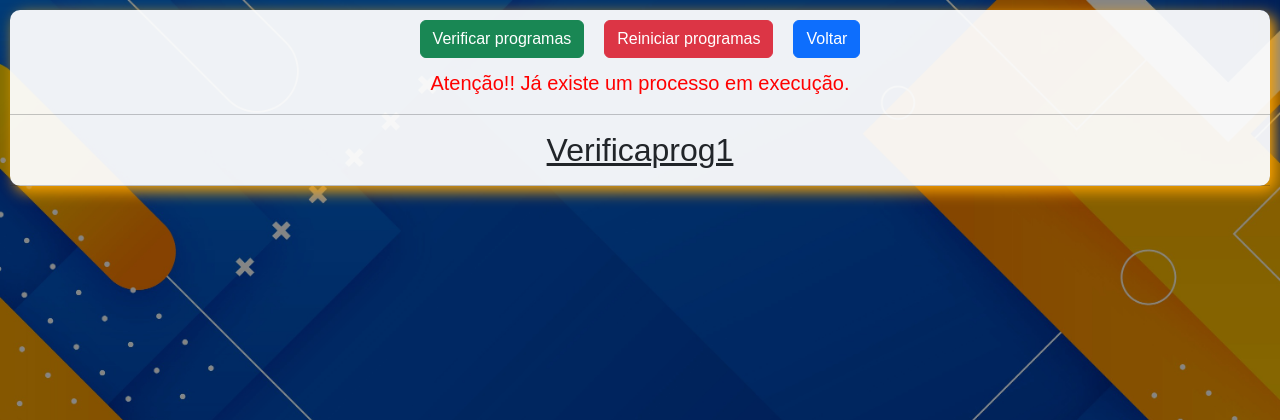
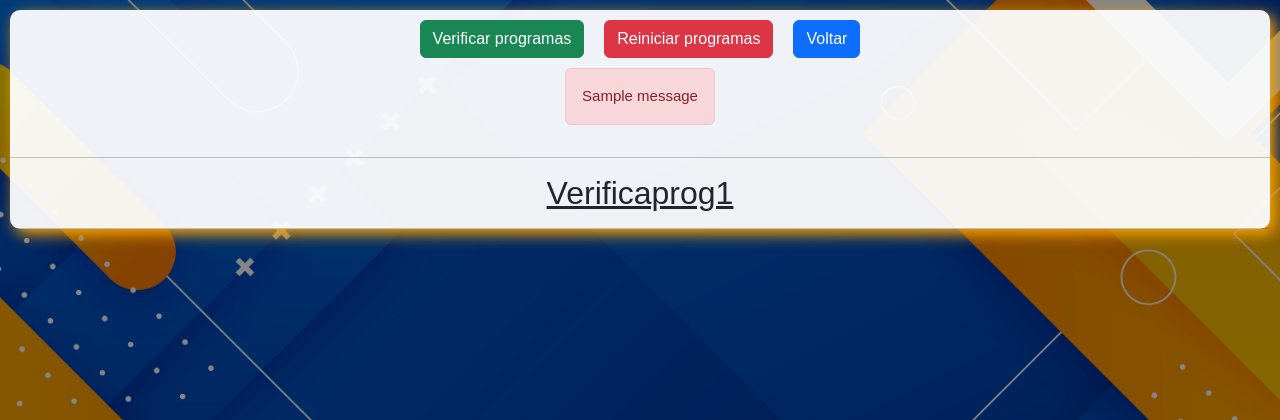
Before and after one commit to guhzoide/Suporte_Balaroti, a Django app: page /desativatudo in a window 1280 px wide. Shown: the top 420 px of the page. Run offline with Django 5.2, Linux system fonts and the light colour scheme; a user stored in the database is signed in; tables that the repository leaves empty hold one stand-in row (values such as "Sample post"); one stand-in notice (Sample message) is shown.

Commit message:
Melhorando alertas

```diff
--- a/programas/views.py
+++ b/programas/views.py
@@ -10,11 +10,11 @@ def programas(request):
 
     valor = status.objects.filter(status_atual=True)
     if valor:
-        msg = 'Atenção!! Já existe um processo em execução.'
-        return render(request, 'programas/programas.html', {"msg": msg})
+        messages.error(request, "Atenção!! Já existe um processo em execução.")
+        return render(request, 'programas/programas.html')
 
-    msg =''
-    return render(request, 'programas/programas.html', {"msg": msg})
+
+    return render(request, 'programas/programas.html')
 
 def verificaProgramas(request):
     if not request.user.is_authenticated:
--- /dev/null
+++ b/setup/static/styles/alertas_style.css
@@ -0,0 +1,8 @@
+.div-alerta{
+    display: flex;
+    justify-content: center;
+}
+
+.ajuste-alerta {
+    font-size: 15px;
+}
--- a/templates/lojas/base.html
+++ b/templates/lojas/base.html
@@ -12,7 +12,7 @@
     <main>
         <h1>Lojas</h1>
         <hr>
-        {% include 'lojas/partials/__pesquisa.html' %}
+        {% include 'partials/__pesquisa.html' %}
         <hr>
         {% block content %}{% endblock %}
     </main>
--- /dev/null
+++ b/templates/partials/__alertas.html
@@ -0,0 +1,9 @@
+{% load static %}
+<link rel="stylesheet" href="{% static '/styles/alertas_style.css' %}">
+{% if messages %}
+    {% for message in messages %}
+        <div class="ajuste-alerta alert alert-danger">
+            {{ message }}
+        </div>
+    {% endfor %}
+{% endif %}
--- a/templates/programas/programas.html
+++ b/templates/programas/programas.html
@@ -16,7 +16,7 @@
             <a href="{% url 'index' %}" class="funcao btn btn-primary">Voltar</a>
         </div>
 
-        <p class="msg">{{ msg }}</p>
+        <div class="div-alerta">{% include 'partials/__alertas.html' %}</div>
 
         <hr>
         <h2>Verificaprog1</h2>
@@ -24,7 +24,6 @@
         {% for info in dados %}
             <p class="lojas">{{ info }}</p>
         {% endfor %}
-
     </main>
     <script>
         window.history.pushState('Object', 'Categoria JavaScript', '/desativa_programas');
--- a/templates/usuarios/login.html
+++ b/templates/usuarios/login.html
@@ -33,11 +33,7 @@
                     <div class="col-12 col-lg-12">
                         <button type="submit" class="botao btn btn-success col-12">Logar</button>
                     </div>
-                    {% for message in messages %}
-                    <div class="alerta">
-                        <p id="messages">{{ message }}</p>
-                    </div>
-                    {% endfor %}
+                    {% include 'partials/__alertas.html' %}
                 </form>
             </section>
         </div>
```
Also changed, not shown: templates/lojas/teste.html (deleted, +0 -11 lines), templates/partials/__pesquisa.html (renamed from templates/lojas/partials/__pesquisa.html).
